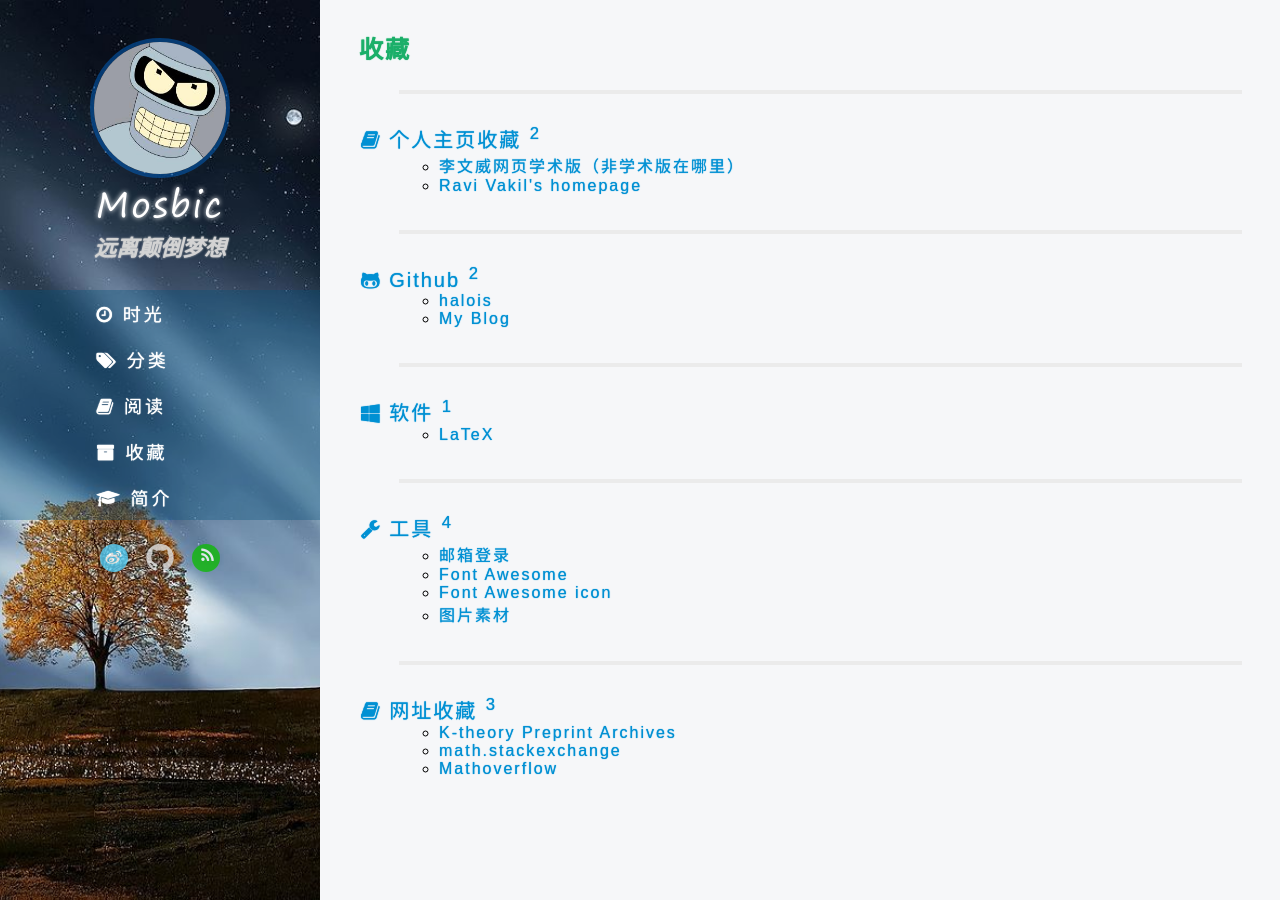
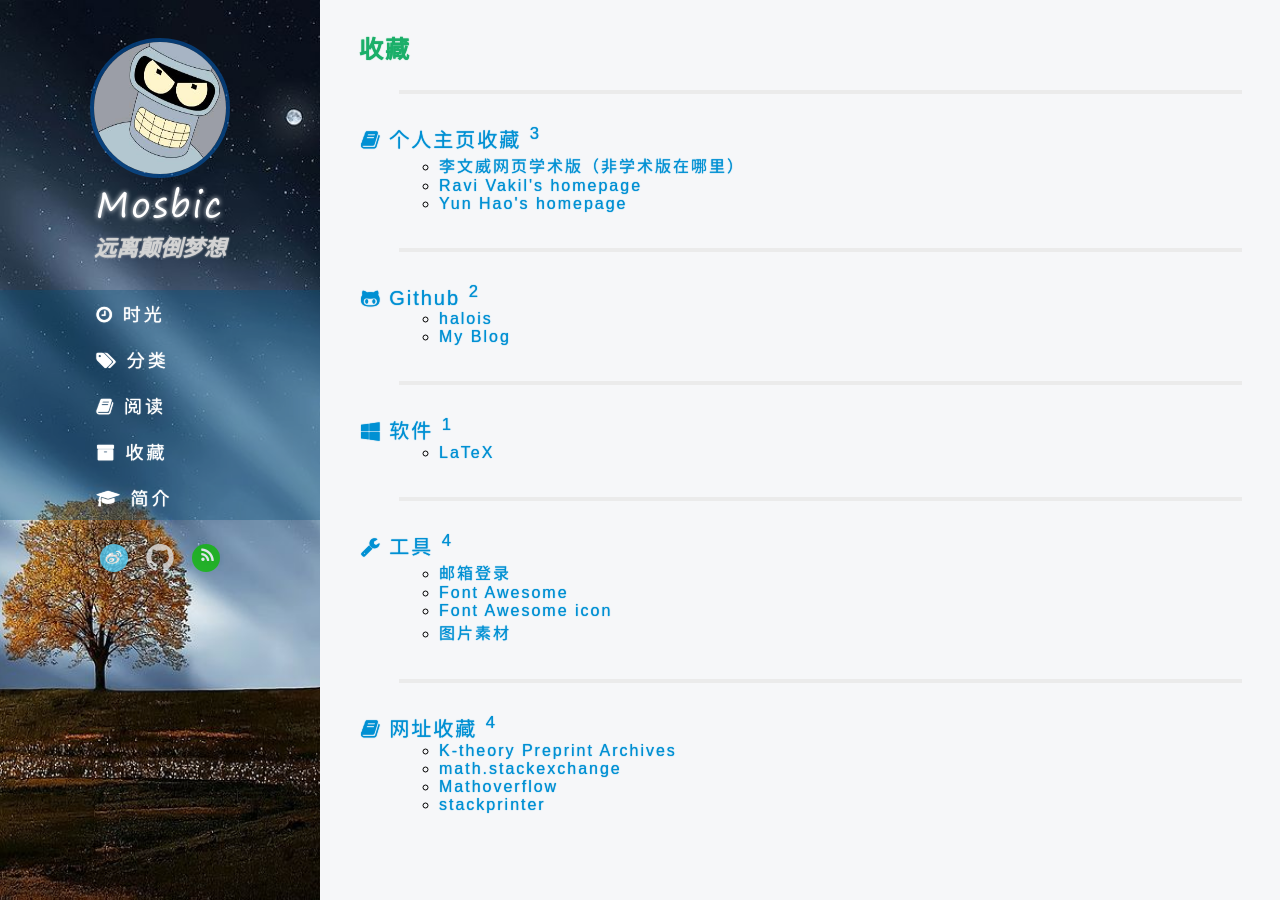
Before and after one commit to halois/halois.github.io, a Jekyll site: the page built from page/resource.html, in a window 1280 px wide. Built offline with Jekyll 4.4.1, drawn with Linux system fonts in a browser that asks for light colours; some web fonts are replaced; comment, search, counter and statistics services are not loaded.

Commit message:
增加了几个链接

```diff
--- a/_data/orgs/blog.yml
+++ b/_data/orgs/blog.yml
@@ -7,3 +7,6 @@ members:
 
  - name: Ravi Vakil's homepage
    link: http://math.stanford.edu/~vakil/
+
+ - name: Yun Hao's homepage
+   link: http://haoyun.github.io/
--- a/_data/orgs/website.yml
+++ b/_data/orgs/website.yml
@@ -11,3 +11,6 @@ members:
 
   - name: Mathoverflow
     link: http://mathoverflow.net/
+
+  - name: stackprinter
+    link: http://www.stackprinter.com/
```
